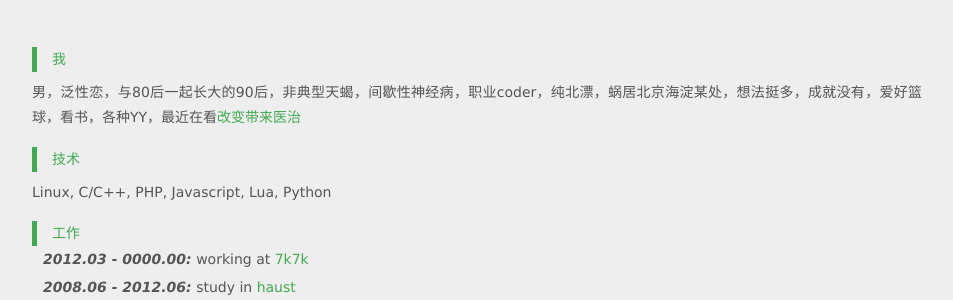
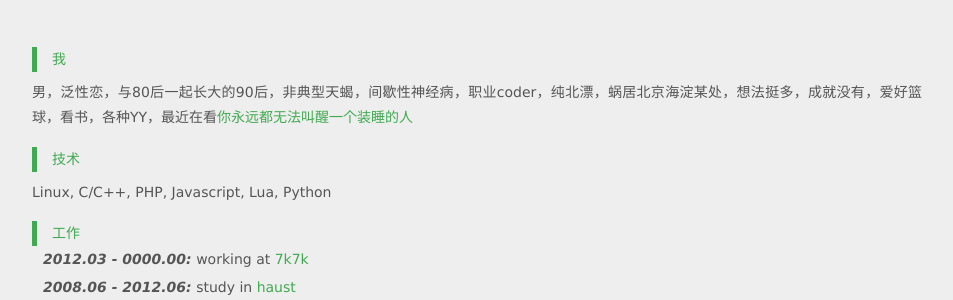
Before and after one commit to likebeta/blog, a Jekyll site: the page built from about.md, in a window 1280 px wide. Shown: the part 131-431 px from the top of the page, without its empty margins (163-1116 px from the left). Built offline with Jekyll 4.4.1, drawn with Linux system fonts in a browser that asks for light colours; Markdown is read by kramdown in place of the engine named in the settings; comment, search, counter and statistics services are not loaded.

Commit message:
modify about

```diff
--- a/about.md
+++ b/about.md
@@ -6,7 +6,7 @@ about: true
 
 #### 我
 
-男，泛性恋，与80后一起长大的90后，非典型天蝎，间歇性神经病，职业coder，纯北漂，蜗居北京海淀某处，想法挺多，成就没有，爱好篮球，看书，各种YY，最近在看[改变带来医治][100]
+男，泛性恋，与80后一起长大的90后，非典型天蝎，间歇性神经病，职业coder，纯北漂，蜗居北京海淀某处，想法挺多，成就没有，爱好篮球，看书，各种YY，最近在看[你永远都无法叫醒一个装睡的人][100]
 
 #### 技术
 
```
Also changed, not shown: other parts of about.md (+1 -1 lines).
